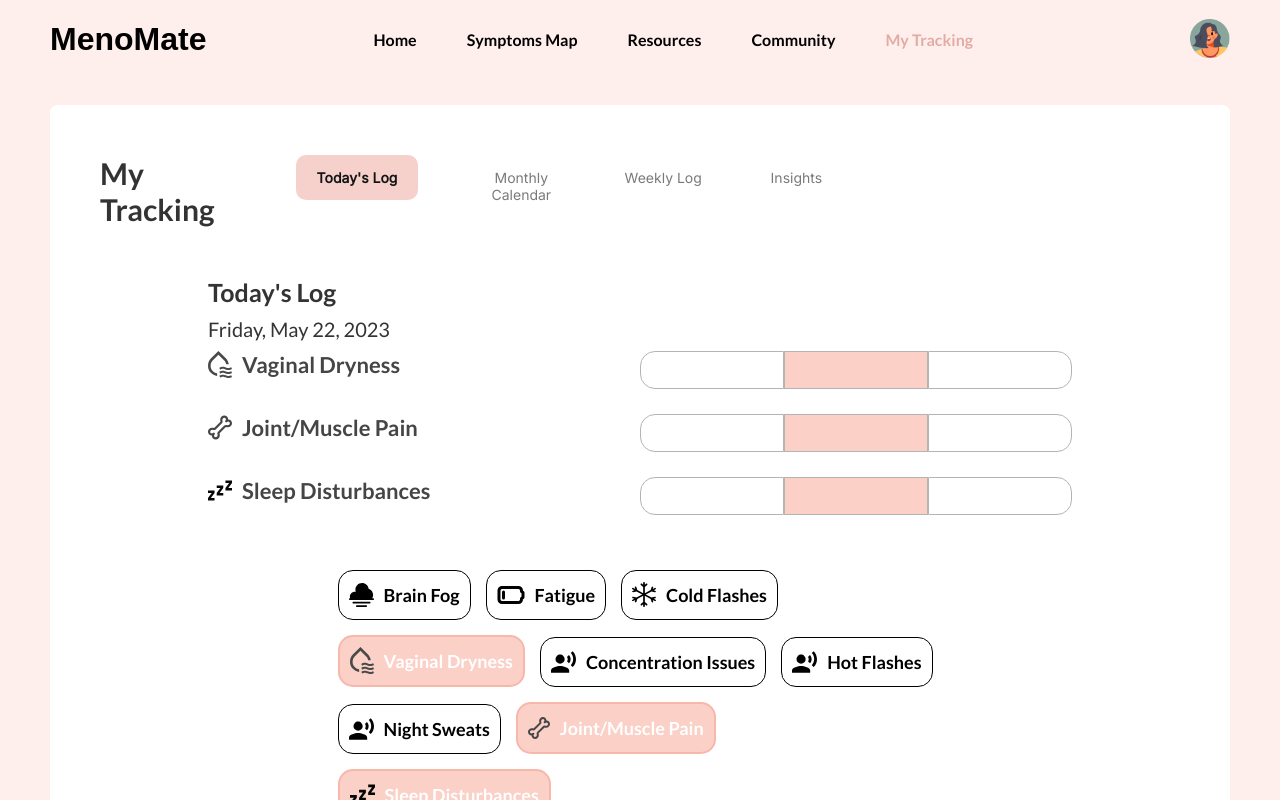
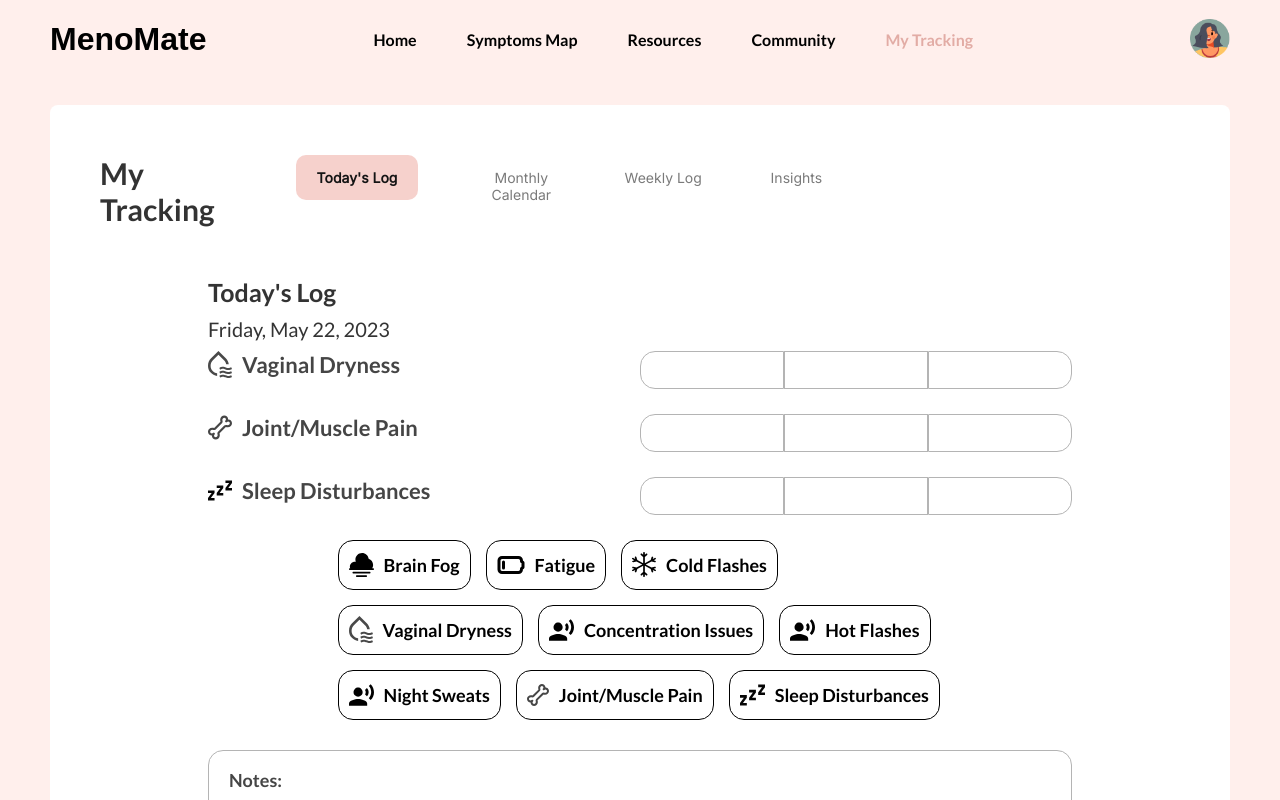
Before and after one commit to baileyeet/512_final, a React (Create React App) app: page /tracking in a window 1280 px wide. Shown: the top 800 px of the page. Built offline with nearby package versions, Linux system fonts and the light colour scheme; a web font is replaced by a local one.

Commit message:
symptom logging more functionality

```diff
--- a/src/components/symptom-box/index.js
+++ b/src/components/symptom-box/index.js
@@ -12,10 +12,15 @@ const SymptomBox = ({symptomName, icon, isClicked}) => {
                         border: theme === "yellow" ? "2px solid rgba(255, 197, 98, 0.50)":
                                 theme === "blue" ? "2px solid rgba(66, 95, 128, 0.50)":
                                 "2px solid rgba(246, 162, 144, 0.50)"};
-    const boxStyle = isClicked ? chosenBoxStyle: {};
-    const pStyle = isClicked ? {color: "#FFF"} : {};
+    const [isChosen, setIsChosen] = useState(isClicked);
+    const boxStyle = isChosen ? chosenBoxStyle: {};
+    const pStyle = isChosen ? {color: "#FFF"} : {};
+    const handleHeartClicked = () => {
+        console.log(symptomName + 'clicked!');
+        setIsChosen(!isChosen);
+    };
     return (
-            <div className={style.symptomBox} style = {boxStyle}>
+            <div className={style.symptomBox} style = {boxStyle} onClick={handleHeartClicked}>
                 {icon ? <img alt="icon" src={icon} />: <></>}
                 <p style = {pStyle}>{symptomName}</p>
             </div>
--- a/src/components/symptom-table/index.js
+++ b/src/components/symptom-table/index.js
@@ -6,18 +6,42 @@ import style from "./symptomTable.module.scss"
 import vaginalIcon from "../../assets/tracking-vaginalDryness.svg";
 import jointMuscleIcon from "../../assets/tracking-jointMuscle.svg";
 import sleepDisturbancesIcon from "../../assets/tracking-sleepDisturbances.svg";
+import musclePainIcon from "../../assets/tracking-jointMuscle.svg";
+import sleepIcon from "../../assets/tracking-sleepDisturbances.svg";
+import brainFogIcon from "../../assets/tracking-brainFog.svg";
+import fatigueIcon from "../../assets/tracking-fatigue.svg";
+import coldFlashesIcon from "../../assets/tracking-coldFlashes.svg";
+import anxietyIcon from "../../assets/tracking-anxiety.svg";
+import concetrationIcon from "../../assets/tracking-concetration.svg";
+import nightsweatsIcon from "../../assets/tracking-nightsweats.svg";
 
+const SymptomTable = ({isToday}) => {
+        const Row = ({icon, symptomName, severity}) => {
+            const startingSeverity = severity ? severity : "";
+            const [chosenSeverity, setChosenSeverity] = useState(startingSeverity);
 
-const Row = ({icon, symptomName, severity}) => {
-    const [chosenSeverity, setChosenSeverity] = useState("moderate");
-    const [mild, setMild] = useState(style.mildUnchecked);
-    const [styleModerate, setStyleModerate] = useState(style.moderateChecked);
-    const [styleSevere, setStyleSevere] = useState(style.severeUnchecked);
             const { theme} = useTheme();
             const bgColor = {background: theme === "yellow" ? 'rgba(255, 197, 98, 0.50)' :
                                     theme === "blue" ?"rgba(66, 95, 128, 0.50)" :
                                     "rgba(246, 162, 144, 0.50)"};
+            const handleSeverityChosen = (Severity) => {
+                const severityData = Severity === chosenSeverity ? "" : Severity;
+                if (Severity === chosenSeverity) {
+                    console.log(Severity + ' is unclicked!');
+                } else {
+                    console.log(Severity + ' is clicked!');
+                }
+                setChosenSeverity(severityData);
+                 //Update row symptom data
+                 //TODO - do we allow for past day edits?
 
+                 setTodayDataList(prevData =>
+                    prevData.map(symptom =>
+                      symptom.symptomName === symptomName ? { ...symptom, severity: severityData } : symptom
+                    )
+                );
+
+            };
 
             return (
                 <div className={style.symptomRow}>
@@ -27,15 +51,72 @@ const Row = ({icon, symptomName, severity}) => {
                         </div>
 
                         <div className={style.severityScale}>
-                    <div className={style.mildUnchecked} style = {(chosenSeverity === "mild" ? bgColor : {})}></div>
-                    <div className={style.moderateUnchecked }style = {chosenSeverity === "moderate" ? bgColor : {}}></div>
-                    <div className={style.severeUnchecked} style = {chosenSeverity === "severe" ? bgColor : {}}></div>
+                            <div className={style.mildUnchecked} onClick = {() => handleSeverityChosen("mild")} style = {(chosenSeverity === "mild" ? bgColor : {})} ></div>
+                            <div className={style.moderateUnchecked } onClick = {() => handleSeverityChosen("moderate")} style = {chosenSeverity === "moderate" ? bgColor : {} }></div>
+                            <div className={style.severeUnchecked} onClick = {() => handleSeverityChosen("severe")} style = {chosenSeverity === "severe" ? bgColor : {}} ></div>
                         </div>
                 </div>
             );
         }
 
-const sampleSymptomData = [
+        const SymptomBox = ({symptomName, icon, isClicked}) => {
+            const { theme} = useTheme();
+            const chosenBoxStyle = {background: theme === "yellow" ? "rgba(255, 197, 98, 0.50)" :
+                                            theme === "blue" ? "rgba(66, 95, 128, 0.50)" :
+                                            "rgba(246, 162, 144, 0.50)",
+                                border: theme === "yellow" ? "2px solid rgba(255, 197, 98, 0.50)":
+                                        theme === "blue" ? "2px solid rgba(66, 95, 128, 0.50)":
+                                        "2px solid rgba(246, 162, 144, 0.50)"};
+            const [isChosen, setIsChosen] = useState(isClicked);
+            const boxStyle = isChosen ? chosenBoxStyle: {};
+            const pStyle = isChosen ? {color: "#FFF"} : {};
+            const handleSymptomClicked = () => {
+                console.log(symptomName + 'clicked!');
+                if (isChosen) {
+                    //already chosen -> need to remove from sampleSymptomData
+                    console.log(symptomName + ' removing from symptom row!');
+                    setTodayDataList(prevData =>
+                        prevData.filter(symptom => symptom.symptomName !== symptomName)
+                      );
+                    //remove row
+                } else {
+                    //add to sampleSymptom Data
+                    console.log(symptomName + ' adding to symptom row!');
+                    const newData = {
+                        symptomName : symptomName,
+                        icon : icon,
+                    }
+                    //Update Rows
+                    const symptomRowDataPrev = searchSymptomByName(symptomName);
+                    if (symptomRowDataPrev === null) {
+                        setTodayDataList(prevData => [...prevData, newData]);
+                    }
+
+                    //const prevSymptomBoxData = searchSymptomByName(symptomName);
+                    //prevSymptomBoxData.isClicked = true;
+
+
+
+
+
+                    //console.log(prevSymptomBoxData.symptomName);
+                }
+                //Update box button
+                setTodaySymptomBoxData(prevData =>
+                    prevData.map(symptom =>
+                      symptom.symptomName === symptomName ? { ...symptom, isChosen: !symptom.isChosen } : symptom
+                    )
+                );
+                setIsChosen(!isChosen);
+            };
+            return (
+                    <div className={style.symptomBox} style = {boxStyle} onClick={handleSymptomClicked}>
+                        {icon ? <img alt="icon" src={icon} />: <></>}
+                        <p style = {pStyle}>{symptomName}</p>
+                    </div>
+            );
+        };
+        const sampleSymptomDataHistory = [
             {   symptomName: "Vaginal Dryness",
                 icon: vaginalIcon,
                 severity: "mild"},
@@ -47,13 +128,66 @@ const sampleSymptomData = [
                 severity: "mild"},
 
         ];
-const SymptomTable = () => {
+        const sampleSymptomData = [
+            {   symptomName: "Vaginal Dryness",
+                icon: vaginalIcon},
+            {   symptomName: "Joint/Muscle Pain",
+                icon: jointMuscleIcon,},
+            {   symptomName: "Sleep Disturbances",
+                icon: sleepDisturbancesIcon,},
 
+        ];
+
+        const symptomBoxData = [
+            {   symptomName: "Brain Fog",
+                icon: brainFogIcon,
+                isChosen: false},
+                {   symptomName: "Fatigue",
+                icon: fatigueIcon,
+                isChosen: false},
+                {   symptomName: "Cold Flashes",
+                icon: coldFlashesIcon,
+                isChosen: false},
+                {   symptomName: "Vaginal Dryness",
+                icon: vaginalIcon,
+                isChosen: false},
+                {   symptomName: "Concentration Issues",
+                icon: concetrationIcon,
+                isChosen: false},
+                {   symptomName: "Hot Flashes",
+                icon: concetrationIcon,
+                isChosen: false},
+                {   symptomName: "Night Sweats",
+                icon: nightsweatsIcon,
+                isChosen: false},
+                {   symptomName: "Joint/Muscle Pain",
+                icon: musclePainIcon,
+                isChosen: false},
+                {   symptomName: "Sleep Disturbances",
+                icon: sleepIcon,
+                isChosen: false},
+
+        ];
+    const [todayDataList, setTodayDataList] = useState(sampleSymptomData);
+    const [todaySymptomBoxData, setTodaySymptomBoxData] = useState(symptomBoxData);
+
+    const searchSymptomByName = (name) => {
+        const foundSymptom = todayDataList.find(symptom => symptom.symptomName === name);
+        console.log("found " + foundSymptom);
+        return foundSymptom || null;
+    };
+//const SymptomTable = ({isToday}) => {
+    const dataToUse = isToday ? todayDataList : sampleSymptomDataHistory;
     return (
         <div className={style.container}>
-            {sampleSymptomData?.map(({symptomName, icon, severity}) => {
+            {dataToUse?.map(({symptomName, icon, severity}) => {
                     return <Row icon = {icon} symptomName={symptomName} severity={severity}/>;
                 })}
+            {isToday ? <div className={style.symptomChoicesContainer}>
+                        {todaySymptomBoxData?.map(({symptomName, icon, isChosen}) => {
+                            return <SymptomBox icon = {icon} symptomName={symptomName} isClicked={isChosen}/>;
+                        })}
+            </div>: <></>}
         </div>
     );
   };
--- a/src/components/symptom-table/symptomTable.module.scss
+++ b/src/components/symptom-table/symptomTable.module.scss
@@ -100,3 +100,38 @@
     display: flex;
     flex-direction: column;
 }
+
+.symptomBox {
+    flex: 1;
+    flex-basis: content;
+    flex-grow: 0;
+    display: inline-flex;
+    height: 28px;
+    //width: auto;
+    padding: 10px;
+    justify-content: center;
+    align-items: center;
+    gap: 10px;
+    border-radius: 15px;
+    border: 1px solid #000;
+    cursor: pointer;
+    p {
+        color: #000;
+        font-family: "Lato";
+        font-size: 18px;
+        font-style: normal;
+        font-weight: 600;
+        line-height: normal;
+    }
+
+}
+.symptomChoicesContainer{
+    display: inline-flex;
+    flex-direction: row;
+    align-items: flex-end;
+    margin-left: 15%;
+    margin-right: 15%;
+    gap: 15px;
+    flex-wrap: wrap;
+
+}
--- a/src/pages/symptom-tracking/index.js
+++ b/src/pages/symptom-tracking/index.js
@@ -31,7 +31,8 @@ const SymptomTracking = () => {
                                 theme === "blue" ? "rgba(66, 95, 128, 0.50)" :
                                 "rgba(246, 162, 144, 0.50)"}
 
-const [isModalOpen, setModalOpen] = useState(false);
+    const [isModalOpen, setModalOpen] = useState(false);
+    const [logSymptomsText, setLogSymptomsText]  = useState("Log Symptoms")
 
 const openModal = () => setModalOpen(true);
 const closeModal = () => setModalOpen(false);
@@ -41,6 +42,11 @@ const closeModal = () => setModalOpen(false);
     if (componentRef.current && !componentRef.current.contains(event.target)) {
       setShowVideo(false);
     }
+  };
+
+  const handleCompletedLog = () => {
+    console.log("symptom logging completed")
+    setLogSymptomsText('Thanks for Logging!')
   };
 
   useEffect(() => {
@@ -94,18 +100,13 @@ const closeModal = () => setModalOpen(false);
                 </div>
                 <div className={style.todayRow}>
                     <div className={style.symptomSeverityContainer}>
-                        <SymptomTable></SymptomTable>
-                    </div>
-                    <div className={style.symptomChoicesContainer}>
-                        {symptomBoxData?.map(({symptomName, icon, isChosen}) => {
-                            return <SymptomBox icon = {icon} symptomName={symptomName} isClicked={isChosen}/>;
-                        })}
+                        <SymptomTable isToday={true}></SymptomTable>
                     </div>
                     <div className={style.note}>
                         <p>Notes:</p>
                     </div>
-                    <div className={style.logSymptomButton} style= {logSymtpomsBGColor} onClick={openModal}>
-                        <p>Log Symptoms</p>
+                    <div className={style.logSymptomButton} style= {logSymtpomsBGColor} onClick={() => handleCompletedLog()}>
+                        <p>{logSymptomsText}</p>
                     </div>
                 </div>
 
@@ -164,7 +165,7 @@ const closeModal = () => setModalOpen(false);
         isChosen: false},
         {   symptomName: "Vaginal Dryness",
         icon: vaginalIcon,
-        isChosen: true},
+        isChosen: false},
         {   symptomName: "Concentration Issues",
         icon: concetrationIcon,
         isChosen: false},
@@ -176,10 +177,10 @@ const closeModal = () => setModalOpen(false);
         isChosen: false},
         {   symptomName: "Joint/Muscle Pain",
         icon: musclePainIcon,
-        isChosen: true},
+        isChosen: false},
         {   symptomName: "Sleep Disturbances",
         icon: sleepIcon,
-        isChosen: true},
+        isChosen: false},
 
   ];
   export default SymptomTracking;
```
Also changed, not shown: src/components/log-tracker/daily.module.scss (+9 -1 lines), src/components/log-tracker/index.js (+33 -1 lines). Lines whose indentation alone changed are shown as unchanged.
